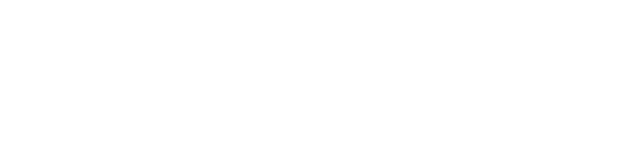
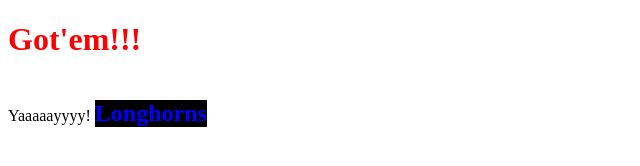
Before and after one commit to mattlopez4011/codeup-web-exercises, a plain HTML site: page practice-folder/js/practice-js-2.html in a window 1280 px wide. Shown: the whole page, without its empty margins (0-640 px from the left). Drawn offline with Linux system fonts and the light colour scheme.

Commit message:
practice selecting and styling  DOM elements with javascript

```diff
--- a/practice-folder/js/practice-js-2.html
+++ b/practice-folder/js/practice-js-2.html
@@ -2,9 +2,15 @@
 <html lang="en">
 <head>
     <meta charset="UTF-8">
-    <title>Title</title>
+    <title>Practive JS</title>
 </head>
 <body>
+
+<h1 class="one">Got'em!!!</h1>
+
+<h2 class="two">Longhorns</h2>
+
+
 <script src="practice-js-2.js"></script>
 </body>
 </html>
--- a/practice-folder/js/practice-js-2.js
+++ b/practice-folder/js/practice-js-2.js
@@ -9,11 +9,24 @@
     var word = words[i];
     var firstLetter = word[0].toUpperCase(); // Uppercase first letter
     var restOfWord = word.slice(1);
-    console.log("Word: " + i + " " + firstLetter + restOfWord);
+    // console.log("Word: " + i + " " + firstLetter + restOfWord);
     uppercaseWords.push(firstLetter + restOfWord);
 
 }
 return uppercaseWords;
 }
 
-console.log(upperCaseFirstLetter());
+// console.log(upperCaseFirstLetter());
+
+
+// ============================================================================================
+
+var h1Element = document.querySelector(".one");
+h1Element.insertAdjacentHTML('afterend', "Yaaaaayyyy!");
+h1Element.style.color = 'red';
+
+var h2Element = document.querySelector(".two");
+// h2Element.css("background", "black").css("color", "blue");
+h2Element.style.backgroundColor = "black";
+h2Element.style.color = "blue";
+h2Element.style.display = "inline-block";
```
